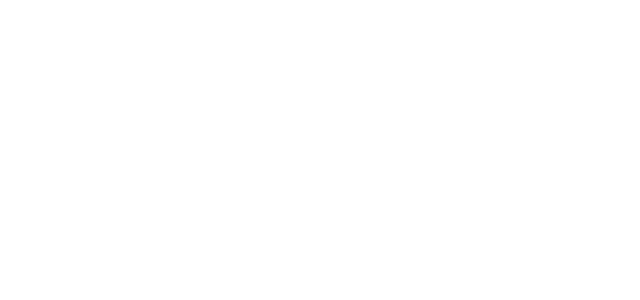
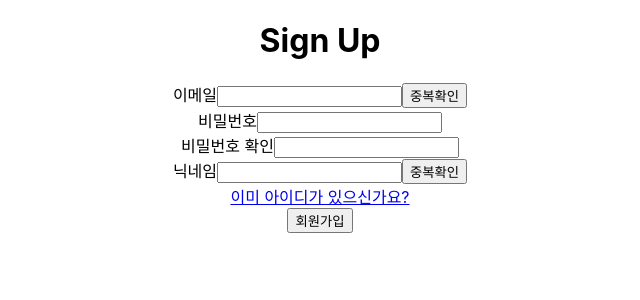
Before and after one commit to codestates/devDiary-client, a React (Create React App) app: page /user/signUp in a window 1280 px wide. Shown: the top 300 px of the page, without its empty margins (320-960 px from the left). Built offline with nearby package versions, Linux system fonts and the light colour scheme.

Commit message:
[Client] / #19 / feature: createSignUpPage

```diff
--- a/src/App.js
+++ b/src/App.js
@@ -1,14 +1,14 @@
 import React from "react";
 import {
-  BrowserRouter as Router,
   Switch,
   Route,
 } from "react-router-dom";
-import axios from "axios";
+// import axios from "axios";
 
 import Main from "./component/Main";
+import SignUp from "./component/SignUp";
 
-import './App.css';
+import "./App.css";
 
 class App extends React.Component {
   state = {
@@ -18,14 +18,14 @@
 
   render() {
     return (
-      <Router>
-        <Switch>
-          <Route exact path="/">
-            <Main />
-          </Route>
-
-        </Switch>
-      </Router>
+      <Switch>
+        <Route exact path="/">
+          <Main />
+        </Route>
+        <Route exact path="/user/signUp">
+          <SignUp />
+        </Route>
+      </Switch>
     );
   }
 }
--- /dev/null
+++ b/src/component/SignUp.js
@@ -0,0 +1,192 @@
+import React from "react";
+import { withRouter, Link } from "react-router-dom";
+import axios from "axios";
+
+axios.defaults.withCredentials = true;
+
+class Signup extends React.Component {
+  constructor(props) {
+    super(props);
+    this.state = {
+      email: "",
+      emailChecked: false,
+      emailMessage: "",
+
+      firstPassword: "",
+      lastPassword: "",
+      passwordMessage: "",
+      password: "",
+
+      username: "",
+      usernameChecked: false,
+      usernameMessage: "",
+
+      errorMessage: ""
+    };
+    this.handleInputValue = this.handleInputValue.bind(this);
+  }
+
+  handleInputValue = (key) => (e) => {
+    this.setState({ [key]: e.target.value });
+    if (e.target.name === "firstPassword" || e.target.name === "lastPassword") {
+      setTimeout(this.checkPassword, 100);
+    }
+  };
+
+  checkPassword = () => {
+    const { firstPassword, lastPassword } = this.state;
+    if (firstPassword.length < 1 || lastPassword.length < 1) {
+      this.setState({
+        passwordMessage: "비밀번호를 입력 해 주세요",
+      });
+    } else if (firstPassword.length < 6 || firstPassword.length > 12) {
+      this.setState({
+        passwordMessage: "비밀번호는 6~12자리 이내로 입력 해 주세요",
+      });
+    } else if (firstPassword === lastPassword) {
+      this.setState({
+        passwordMessage: "비밀번호가 일치합니다",
+        password: firstPassword,
+      });
+    } else {
+      this.setState({
+        passwordMessage: "비밀번호 불일치",
+      });
+    }
+  };
+
+  checkEmail = () => {
+    const { email } = this.state;
+    if(!email) {
+      this.setState({})
+    } else {
+      axios.post("/user/checkEmail", {
+        email: email
+      })
+      .then(res => {
+        if(res.data) {
+           this.setState({
+            emailMessage: "이미 가입된 이메일 입니다"
+           })
+        } else {
+          this.setState({
+            emailMessage: "사용 가능한 이메일 입니다",
+            emailChecked: true
+          });
+        }
+      })
+    }
+  }
+
+  checkUsername = () => {
+    const { username } = this.state;
+    if(!username) {
+      this.setState({
+        usernameMessage: "닉네임을 입력 해 주세요"
+       })
+    } else {
+      axios.post("/user/checkUsername", {
+        username: username
+      })
+      .then(res => {
+        if(res.data) {
+           this.setState({
+            usernameMessage: "사용 중인 닉네임 입니다"
+           })
+        } else {
+          this.setState({
+            usernameMessage: "사용 가능한 닉네임 입니다",
+            usernameChecked: true
+          });
+        }
+      })
+    }
+  }
+
+  handleSignup = () => {
+    const { username, password, email, emailChecked, usernameChecked } = this.state;
+    if(!username || !password || !email) {
+      this.setState({ errorMessage: "모든 항목은 필수입니다" });
+    } else if(!emailChecked || !usernameChecked) {
+      this.setState({ errorMessage: "이메일과 닉네임 중복 확인을 해주세요" });
+    } else {
+      axios.post("/user/signup", {
+        username: username,
+        password: password,
+        email: email
+      })
+      .then(() => {
+        this.props.history.push("/user/login");
+      });
+    }
+  }
+
+  render() {
+    const { firstPassword, lastPassword, passwordMessage, emailMessage, usernameMessage, errorMessage } = this.state;
+    return (
+      <div>
+        <center>
+          <h1>Sign Up</h1>
+          <form onSubmit={(e) => e.preventDefault()}>
+            <div>
+              <span>이메일</span>
+              <input
+                type="email"
+                onChange={this.handleInputValue("email")}
+              />
+              <button
+                type="submit"
+                onClick={this.checkEmail}
+              >중복확인</button>
+              <div className="alert-box">{ emailMessage }</div>
+            </div>
+            <div>
+              <span>비밀번호</span>
+              <input
+                name="firstPassword"
+                type="password"
+                onChange={this.handleInputValue("firstPassword")}
+                value={firstPassword}
+              />
+            </div>
+            <div>
+              <span>비밀번호 확인</span>
+              <input
+                name="lastPassword"
+                type="password"
+                onChange={this.handleInputValue("lastPassword")}
+                value={lastPassword}
+              />
+              <div className="alert-box">{ passwordMessage }</div>
+            </div>
+            <div>
+              <span>닉네임</span>
+              <input
+                type="text"
+                onChange={this.handleInputValue("username")}
+              />
+              <button
+                type="submit"
+                onClick={this.checkEmail}
+              >중복확인</button>
+              <div className="alert-box">{ usernameMessage }</div>
+            </div>
+            <div>
+              <Link to="/login">이미 아이디가 있으신가요?</Link>
+            </div>
+            <button
+              className="btn btn-signup"
+              type="submit"
+              onClick={this.handleSignup}
+            >
+              회원가입
+            </button>
+            <div className="alert-box">{ errorMessage }</div>
+          </form>
+        </center>
+      </div>
+    );
+  }
+}
+
+export default withRouter(Signup);
--- a/src/index.js
+++ b/src/index.js
@@ -3,11 +3,12 @@
 import './index.css';
 import App from './App';
 import reportWebVitals from './reportWebVitals';
+import { BrowserRouter } from 'react-router-dom';
 
 ReactDOM.render(
-  <React.StrictMode>
+  <BrowserRouter>
     <App />
-  </React.StrictMode>,
+  </BrowserRouter>,
   document.getElementById('root')
 );
 
```
Also changed, not shown: src/component/css/SignUp.css (added).
